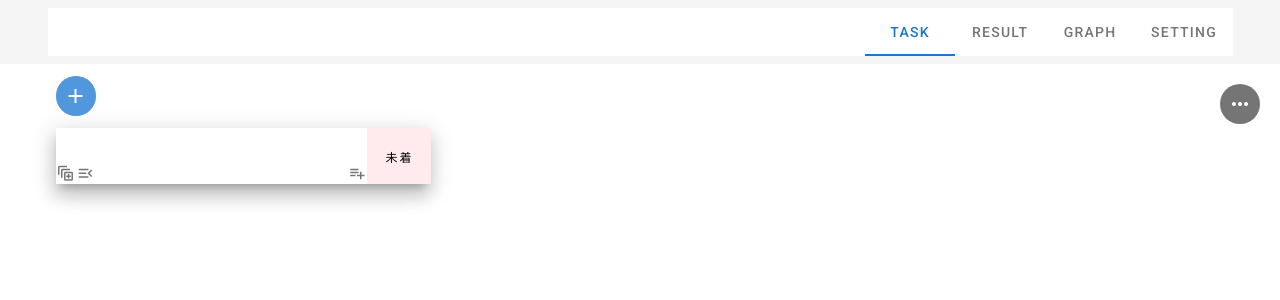
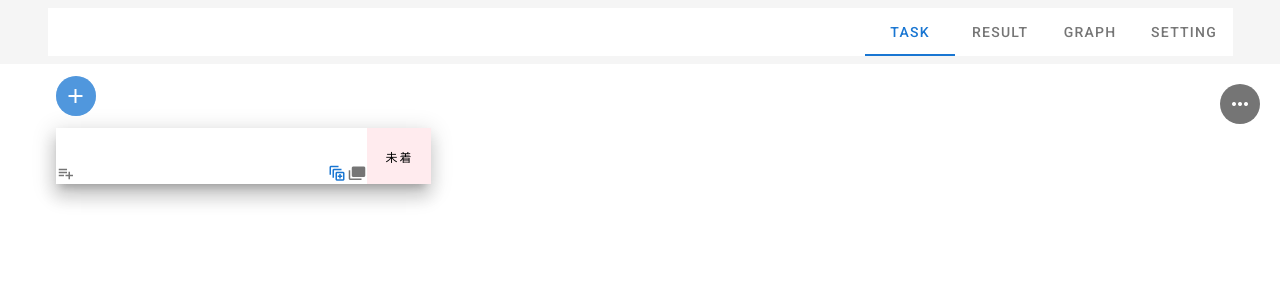
Before and after one commit to afujiu/PostitPomodoroRubberduckLifeHacker, a Nuxt app in the folder nuxt/: page / in a window 1280 px wide. Both pictures are taken after a click on the button 75 px from the left and 96 px from the top of the page. Shown: the top 300 px of the page. Built offline with nearby package versions, Linux system fonts and the light colour scheme.

Commit message:
カードボタン修正

```diff
--- a/nuxt/components/TaskCard.vue
+++ b/nuxt/components/TaskCard.vue
@@ -32,27 +32,7 @@
                     @click="isTitleEdit=!isTitleEdit"
                   >{{task.title}}</div>
                 </v-col>
-
-                <v-col cols="6" class="ma-0 pa-0 pl-0">
-                      <!--子タスク作成-->
-                      <v-btn x-small icon elevation="0" @click="pushAddChild()">
-                        <v-icon>mdi-expand-all-outline</v-icon>
-                      </v-btn>
-                      <!-- 小タスクの表示/非表示-->
-                      <v-btn x-small icon elevation="0" @click="isOpenChildlen=!isOpenChildlen">
-                        <v-icon v-if="isOpenChildlen">mdi-menu-open</v-icon>
-                        <v-icon v-else>mdi-menu</v-icon>
-                      </v-btn>
-                    <!--　タスク追加ボタン
-                  <v-speed-dial v-model="isAddTaskDial" direction="bottom">
-                    <template v-slot:activator>
-                      <v-btn x-small icon
-                        ><v-icon  dark color="blue darken-1">mdi-plus-circle</v-icon></v-btn
-                      >
-                    </template>
-                  -->
-                  </v-col>
-                  <v-col cols="6" align="right" class="ma-0 pa-0 pl-0" :class="{ 'active-top': isContentsDial || isContentsDial }">
+                <v-col cols="6" class="ma-0 pa-0 pl-0" :class="{ 'active-top': isContentsDial || isContentsDial }">
                   <!--コンテンツ-->
                   <v-speed-dial v-model="isContentsDial" direction="right">
                     <template v-slot:activator>
@@ -70,9 +50,29 @@
                       @click="pushAddLink('datetime')"
                       ><v-icon>mdi-clipboard-text-clock</v-icon></v-btn
                     >
-
                   </v-speed-dial>
                 </v-col>
+                <v-col cols="6" align="right" class="ma-0 pa-0 pl-0">
+                  <!--子タスク作成-->
+                    <v-btn x-small icon elevation="0"
+                      color="primary"
+                      @click="pushAddChild()">
+                      <v-icon>mdi-expand-all-outline</v-icon>
+                    </v-btn>
+                  <!-- 小タスクの表示/非表示-->
+                      <v-btn x-small icon elevation="0" @click="isOpenChildlen=!isOpenChildlen">
+                        <v-icon v-if="isOpenChildlen">mdi-card-multiple</v-icon>
+                        <v-icon v-else>mdi-card-multiple-outline</v-icon>
+                      </v-btn>
+                    <!--　タスク追加ボタン
+                  <v-speed-dial v-model="isAddTaskDial" direction="bottom">
+                    <template v-slot:activator>
+                      <v-btn x-small icon
+                        ><v-icon  dark color="blue darken-1">mdi-plus-circle</v-icon></v-btn
+                      >
+                    </template>
+                  -->
+                  </v-col>
                 <v-col cols="10" class="ma-0 pa-0 pl-0">
                 </v-col>
                 <v-col cols="12" v-for="(val, idx) in task.contents" :key="idx" class="ma-0 pa-0 px-0">
```
